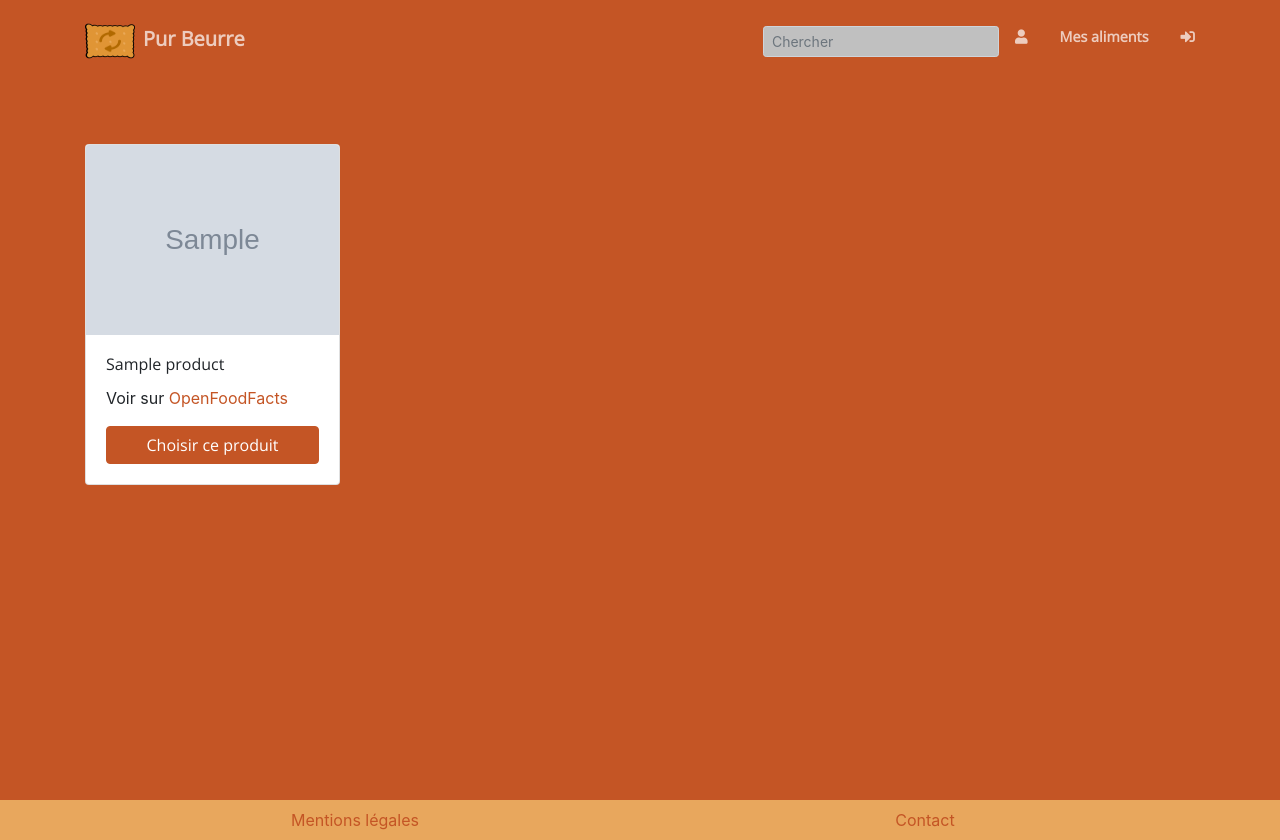
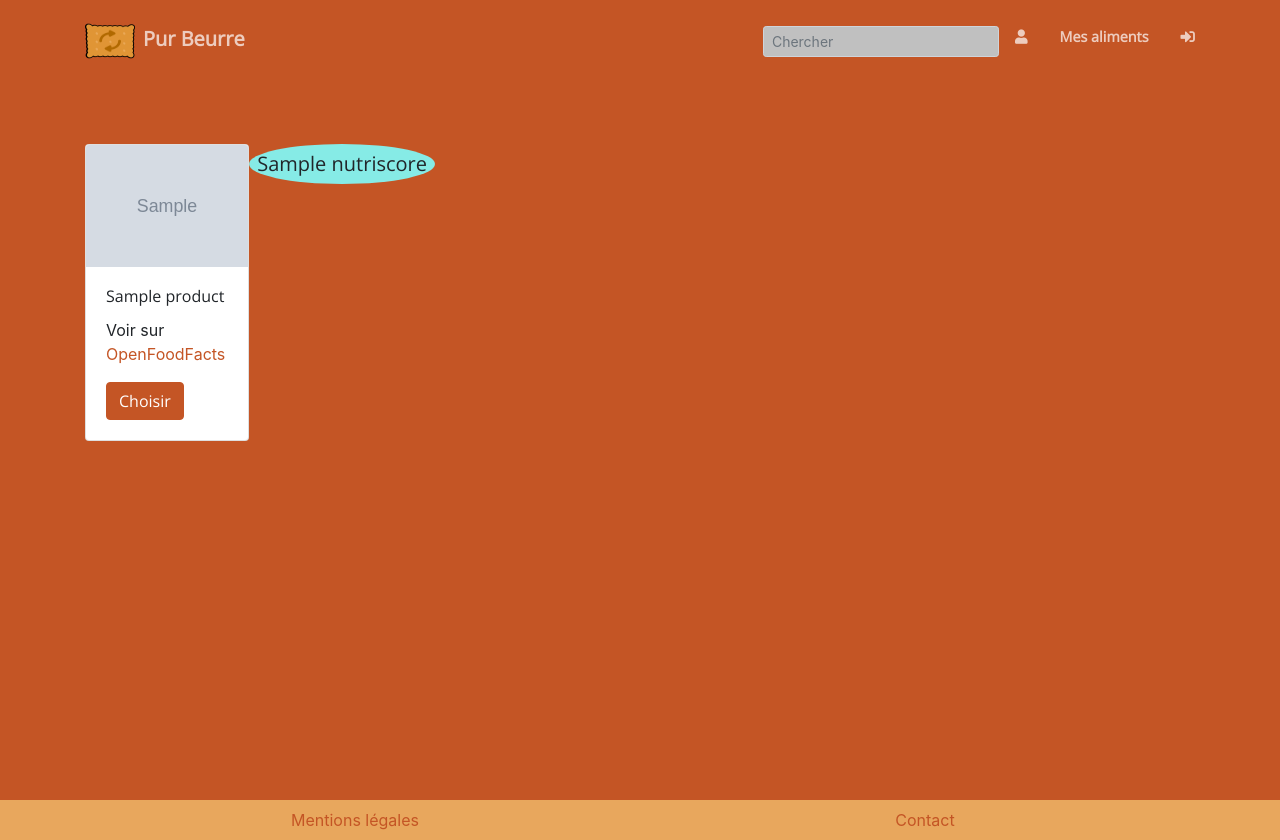
Before and after one commit to SylvainCatillon/PurBeurreWeb, a Django app: template PurBeurre_WebApp/substitut_search/templates/substitut_search/search.html in a window 1280 px wide. Run offline with Django 3.2, Linux system fonts and the light colour scheme; the template is opened without the code that fills it: most values are stand-ins (such as "Sample title", 1, 10 or a date in 2020); grey boxes marked "Sample" are stand-in pictures; data that the repository does not hold is empty; some libraries are stand-ins or nearby versions; some web fonts are replaced.

Commit message:
Added the substitut search

```diff
--- a/PurBeurre_WebApp/core/templates/core/base.html
+++ b/PurBeurre_WebApp/core/templates/core/base.html
@@ -39,7 +39,7 @@
       <div class="collapse navbar-collapse" id="navbarResponsive">
         <ul class="navbar-nav ml-auto my-2 my-lg-0">
           <li class="nav-item">
-            <form class="form-inline" action="{% url 'index' %}" method="get" accept-charset="utf-8">
+            <form class="form-inline" action="{% url 'substitut:search' %}" method="get" accept-charset="utf-8">
               <div class="form-group">
                 <input id="searchForm" class="form-control form-control-sm" name="query" placeholder="Chercher" style="background: silver;">
               </div>
--- a/PurBeurre_WebApp/core/templates/core/index.html
+++ b/PurBeurre_WebApp/core/templates/core/index.html
@@ -14,7 +14,7 @@
           <h2 class="text-white-75 font-weight-light mb-5">Trouvez un produit de substitution pour ceux que vous consommez tous les jours.</h2>
         </div>
         <!-- FORM -->
-        <form class="col-lg-8 align-self-baseline" action="{% url 'index' %}" method="get" accept-charset="utf-8">
+        <form class="col-lg-8 align-self-baseline" action="{% url 'substitut:search' %}" method="get" accept-charset="utf-8">
           <div class="form-row align-items-center justify-content-center">
             <div class="form-group col-8">
               <input id="searchForm" class="form-control form-control-lg" name="query" placeholder="Produit">
--- a/PurBeurre_WebApp/substitut_search/templates/substitut_search/search.html
+++ b/PurBeurre_WebApp/substitut_search/templates/substitut_search/search.html
@@ -5,21 +5,26 @@
 <div class="container">
 <div class="row">
   {% for product in products %}
-  <div class="col-6 col-md-4 col-lg-3 mt-3 d-flex">
-    <div class="card d-flex">
+  <div class="col-12 col-md-4 mt-3">
+    <div class="rounded-circle bg-info float-right text-center h5 p-2">{{ product.nutriscore }}</div>
+    <div class="card">
       <img src="{{ product.image }}" alt="Photo du produit" class="card-img-top" style="max-height: 200px">
-      <div class="card-body d-flex flex-fill flex-column justify-content-around">
+      <div class="card-body">
         <p class="card-title h6">{{ product.name }}</p>
         <p class="card-text">
           Voir sur <a href="{{ product.link }}">OpenFoodFacts</a>
         </p>
-        <a href="#" class="btn btn-primary">Choisir ce produit</a>
+        <form class="form-inline" action="{% url 'substitut:find' %}" method="get">
+          {% csrf_token %}
+          <input type="hidden" class="hidden" value="{{ product.id }}" name="product_id">
+          <button type="submit" class="btn btn-primary">Choisir</button>
+        </form>
       </div>
     </div>
   </div>
   <!-- {% if forloop.counter|divisibleby:3 %}<div class="clearfix"></div>{% endif %} -->
   {% empty %}
-  <div>Pas de produits trouvé</div>
+  <div>Pas de produits trouvés</div>
   {% endfor %}
 </div>
 </div>
--- a/PurBeurre_WebApp/substitut_search/urls.py
+++ b/PurBeurre_WebApp/substitut_search/urls.py
@@ -5,4 +5,5 @@ from . import views
 app_name = "substitut"
 urlpatterns = [
     path('search/', views.search, name='search'),
+    path('find/', views.find, name='find'),
 ]
```
Also changed, not shown: PurBeurre_WebApp/substitut_search/tests.py (+8 -1 lines), PurBeurre_WebApp/substitut_search/views.py (+26 -0 lines).
